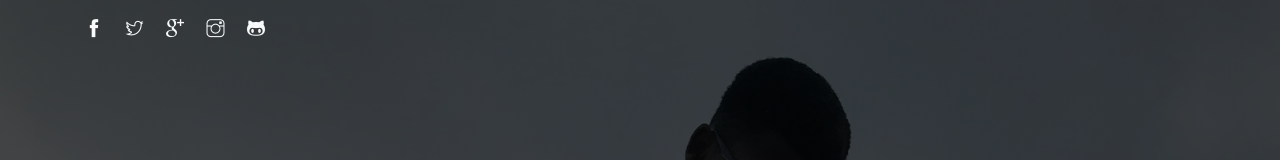
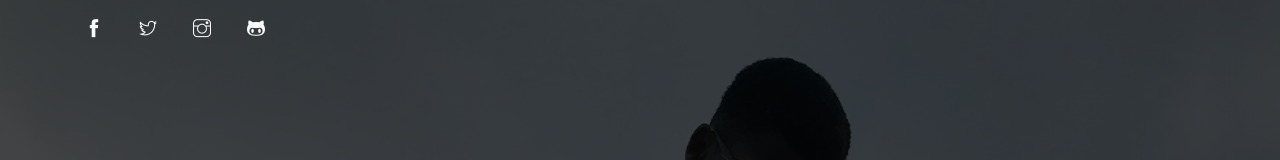
Before and after one commit to Jacobkatz2/jacobkatoweji.github.io, a plain HTML site: page index.html in a window 1280 px wide. Shown: the top 160 px of the page. Drawn offline with Linux system fonts and the light colour scheme.

Commit message:
socials update

```diff
--- a/index.html
+++ b/index.html
@@ -16,9 +16,8 @@
         <div class="container">
             <ul class="social-icons pt-3">
                 <li class="social-item"><a class="social-link text-light" href="https://www.facebook.com/profile.php?id=100087072716516&mibextid=ZbWKwL"><i class="ti-facebook" aria-hidden="true"></i></a></li>
-                <li class="social-item"><a class="social-link text-light" href="#"><i class="ti-twitter" aria-hidden="true"></i></a></li>
-                <li class="social-item"><a class="social-link text-light" href="#"><i class="ti-google" aria-hidden="true"></i></a></li>
-                <li class="social-item"><a class="social-link text-light" href="#"><i class="ti-instagram" aria-hidden="true"></i></a></li>
+                <li class="social-item"><a class="social-link text-light" href="https://x.com/Jacob_katojr?t=xMU_hGZQTtQfW8H9_NVGhw&s=09"><i class="ti-twitter" aria-hidden="true"></i></a></li>
+                <li class="social-item"><a class="social-link text-light" href="V"><i class="ti-instagram" aria-hidden="true"></i></a></li>
                 <li class="social-item"><a class="social-link text-light" href="#"><i class="ti-github" aria-hidden="true"></i></a></li>
             </ul>
             <div class="header-content">
```
